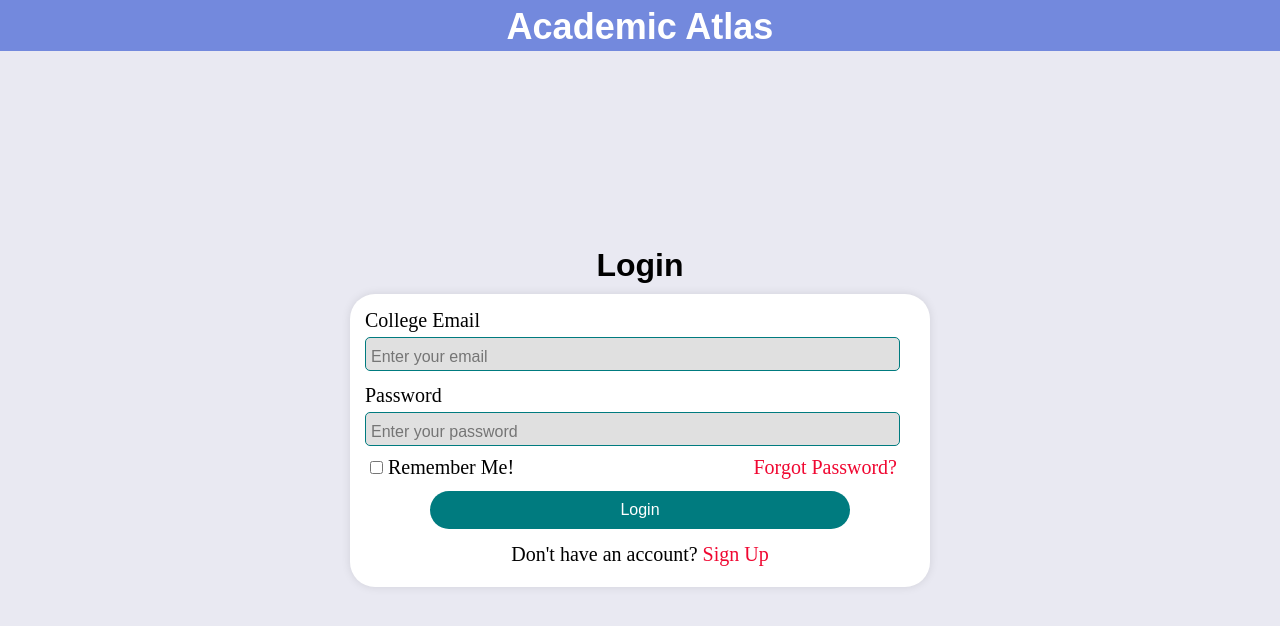
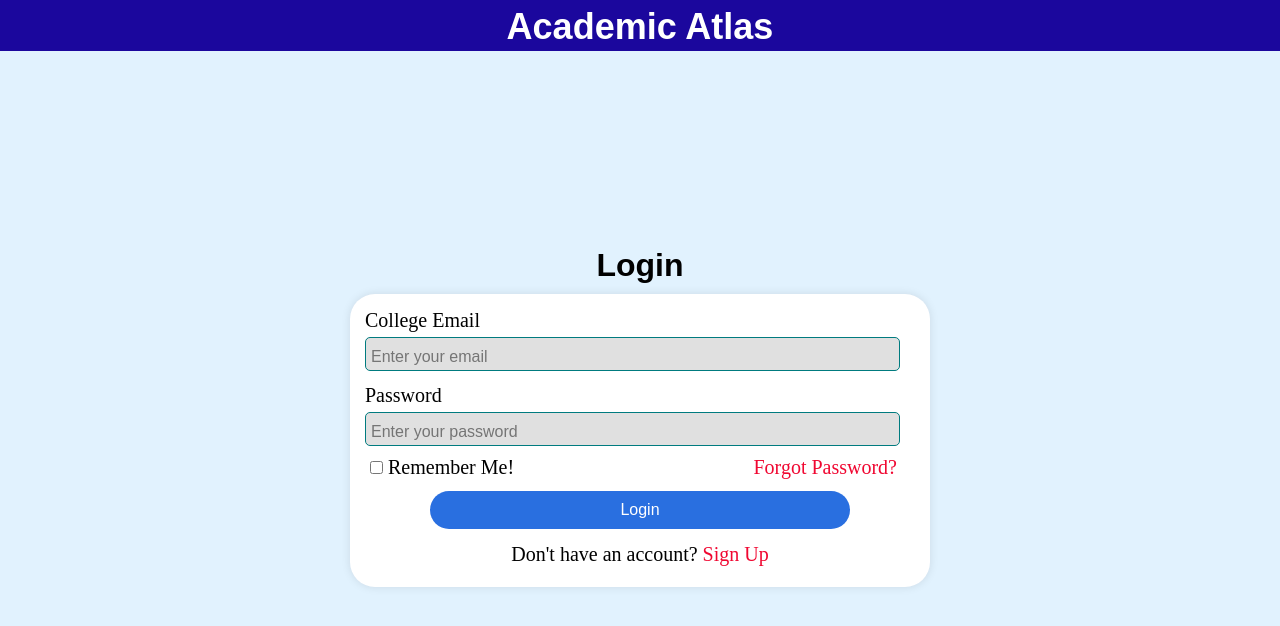
Before and after one commit to nazeer-18/Academic-Atlas, a React (Create React App) app in the folder academic-atlas/: page /login in a window 1280 px wide. Shown: the top 626 px of the page. Built offline with nearby package versions, Linux system fonts and the light colour scheme.

Commit message:
updated colors for all pages

```diff
--- a/academic-atlas/src/App.css
+++ b/academic-atlas/src/App.css
@@ -1,3 +1,3 @@
 body{
-  background: #E9E9F2;
+  background: #E1F2FE;
 }
--- a/academic-atlas/src/styles/ForgotPassword.css
+++ b/academic-atlas/src/styles/ForgotPassword.css
@@ -65,7 +65,7 @@
 }
 
 .atlas-btn{
-    background-color: #007B7F;
+    background-color: #296FE0;
     color: white;
     width: 100%;
     border: none;
--- a/academic-atlas/src/styles/Login.css
+++ b/academic-atlas/src/styles/Login.css
@@ -75,7 +75,7 @@
 }
 
 .atlas-btn{
-    background-color: #007B7F;
+    background-color: #296FE0;
     color: white;
     width: 100%;
     border: none;
--- a/academic-atlas/src/styles/Navbar.css
+++ b/academic-atlas/src/styles/Navbar.css
@@ -4,7 +4,7 @@
 }
 
 .navbar-header{
-    background-color: #7389DD;
+    background-color: #1B079D;
     color: white;
     text-align: center;
     font-weight: 700;
--- a/academic-atlas/src/styles/Resetpassword.css
+++ b/academic-atlas/src/styles/Resetpassword.css
@@ -38,7 +38,7 @@
 }
 
 .atlas-btn{
-    background-color: #007B7F;
+    background-color: #296FE0;
     color: white;
     width: 100%;
     border: none;
```
